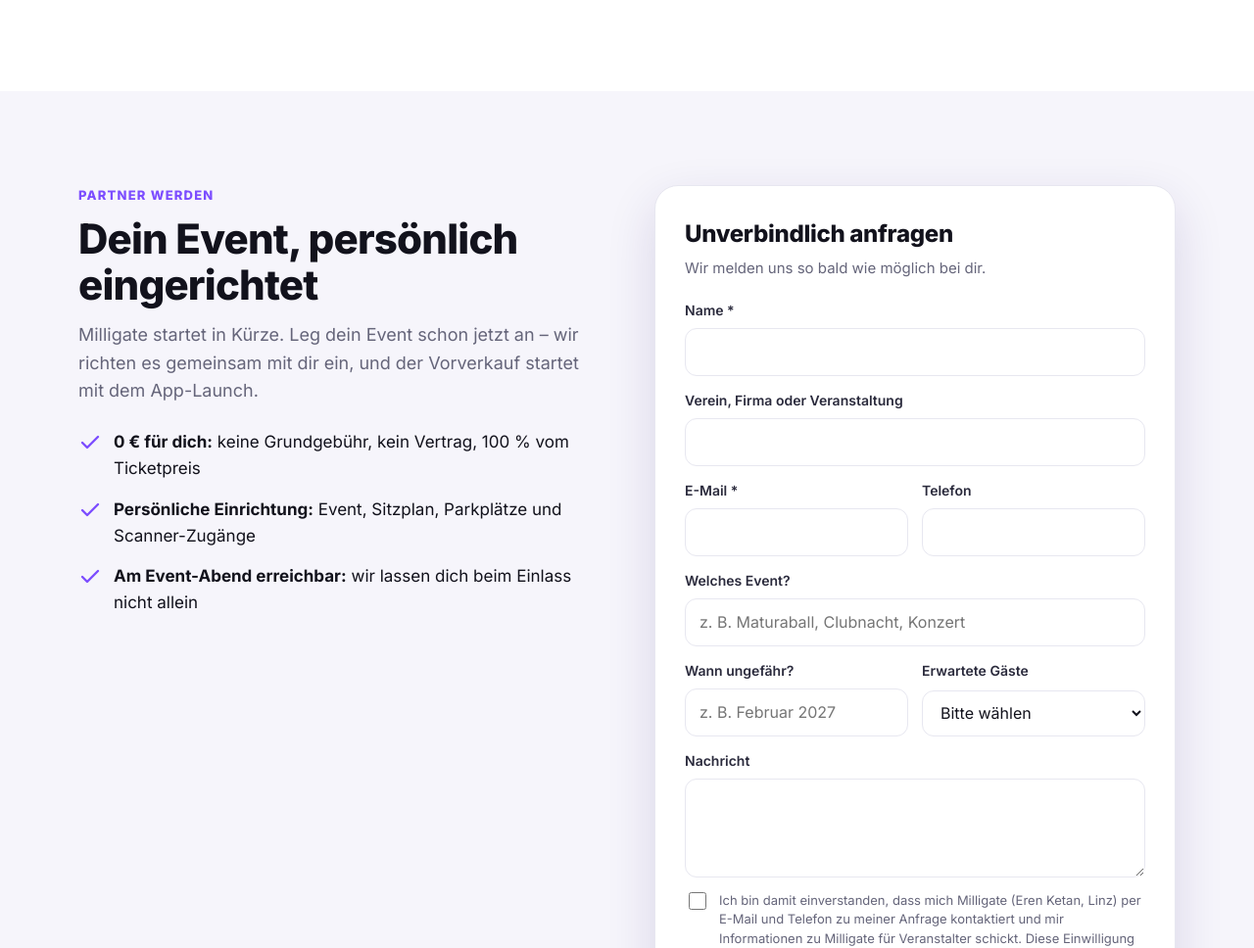
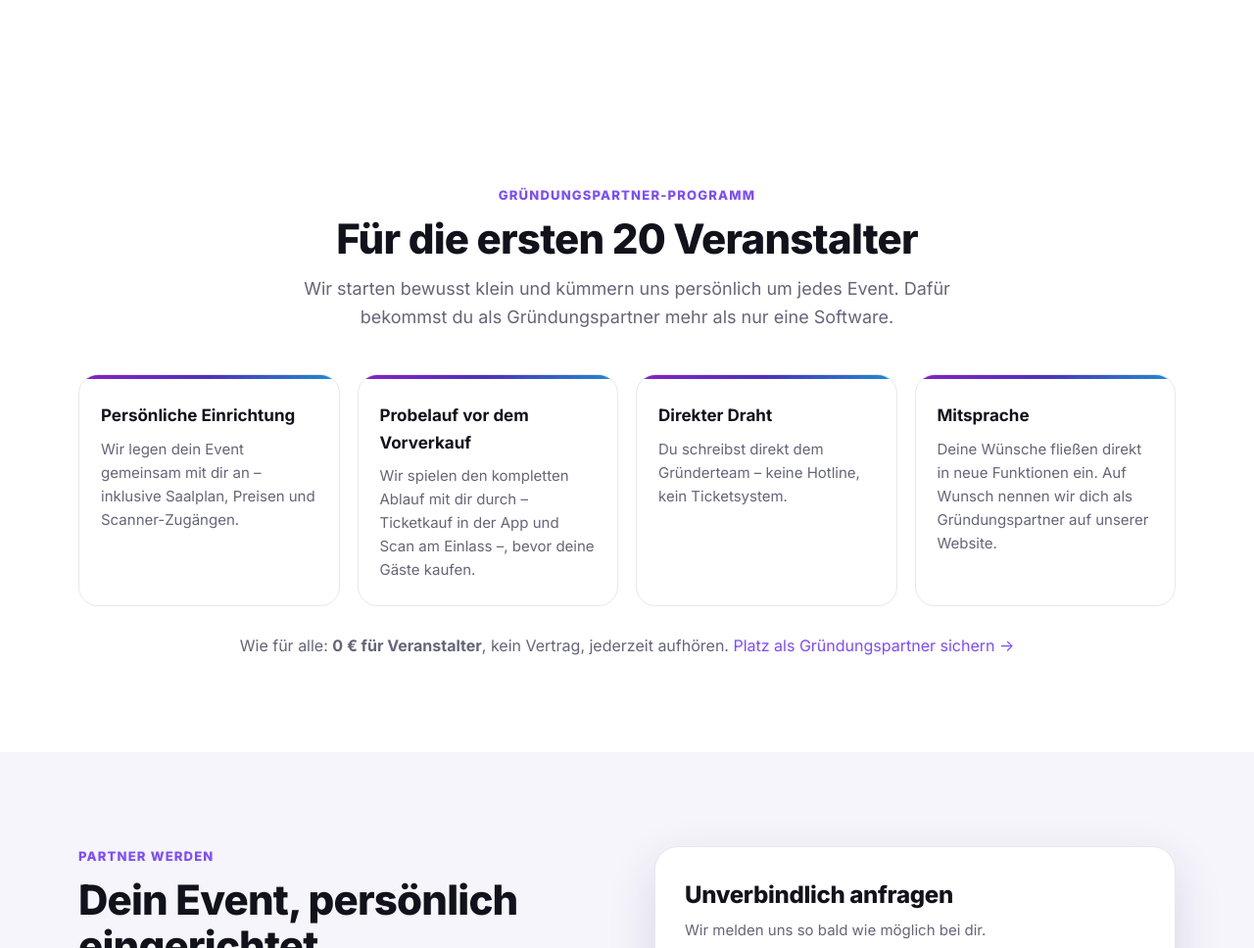
Before and after one commit to erenktn2004/support, a plain HTML site: page index.html in a window 1280 px wide. Shown: the part 5105-6073 px from the top of the page at 98% size. Drawn offline with Linux system fonts and the light colour scheme; a script that the page names is missing.

Commit message:
20261123

```diff
--- a/assets/style.css
+++ b/assets/style.css
@@ -323,3 +323,11 @@ nav.main a.nav-partner{color:var(--violet-2)}
 @media (max-width:860px){.uses{grid-template-columns:1fr 1fr}.lead-box{grid-template-columns:1fr}.calc-grid{grid-template-columns:1fr 1fr}.calc-out{grid-template-columns:1fr}}
 @media (max-width:560px){.uses{grid-template-columns:1fr}.calc-grid{grid-template-columns:1fr}}
 .calc-box .note-dark{color:#bcb9d4}
+
+.founder-grid{display:grid;grid-template-columns:repeat(4,1fr);gap:18px}
+.founder{background:#fff;border:1px solid var(--line);border-radius:var(--radius);padding:24px 22px;position:relative;overflow:hidden}
+.founder::before{content:"";position:absolute;left:0;top:0;right:0;height:4px;background:var(--grad)}
+.founder h3{margin:4px 0 8px;font-size:17px}
+.founder p{margin:0;color:var(--muted);font-size:15px}
+@media (max-width:980px){.founder-grid{grid-template-columns:1fr 1fr}}
+@media (max-width:620px){.founder-grid{grid-template-columns:1fr}}
--- a/index.html
+++ b/index.html
@@ -130,6 +130,16 @@
     <a class="use reveal" href="ratgeber/"><h3>Ratgeber</h3><p>Maturaball-Checkliste, Ticketpreis-Rechner und mehr.</p><span class="more">Zum Ratgeber →</span></a>
   </div>
 </div></section>
+<section class="block founders"><div class="wrap">
+  <div class="head center"><div class="kicker">Gründungspartner-Programm</div><h2>Für die ersten 20 Veranstalter</h2><p>Wir starten bewusst klein und kümmern uns persönlich um jedes Event. Dafür bekommst du als Gründungspartner mehr als nur eine Software.</p></div>
+  <div class="founder-grid">
+    <div class="founder reveal"><h3>Persönliche Einrichtung</h3><p>Wir legen dein Event gemeinsam mit dir an – inklusive Saalplan, Preisen und Scanner-Zugängen.</p></div>
+    <div class="founder reveal"><h3>Probelauf vor dem Vorverkauf</h3><p>Wir spielen den kompletten Ablauf mit dir durch – Ticketkauf in der App und Scan am Einlass –, bevor deine Gäste kaufen.</p></div>
+    <div class="founder reveal"><h3>Direkter Draht</h3><p>Du schreibst direkt dem Gründerteam – keine Hotline, kein Ticketsystem.</p></div>
+    <div class="founder reveal"><h3>Mitsprache</h3><p>Deine Wünsche fließen direkt in neue Funktionen ein. Auf Wunsch nennen wir dich als Gründungspartner auf unserer Website.</p></div>
+  </div>
+  <p class="center-note">Wie für alle: <strong>0 € für Veranstalter</strong>, kein Vertrag, jederzeit aufhören. <a href="#partner">Platz als Gründungspartner sichern →</a></p>
+</div></section>
 <section class="block alt" id="partner"><div class="wrap split partner-split">
   <div>
     <div class="head" style="margin-bottom:24px"><div class="kicker">Partner werden</div><h2>Dein Event, persönlich eingerichtet</h2><p>Milligate startet in Kürze. Leg dein Event schon jetzt an – wir richten es gemeinsam mit dir ein, und der Vorverkauf startet mit dem App-Launch.</p></div>
```
Also changed, not shown: partner/index.html (+10 -0 lines).
